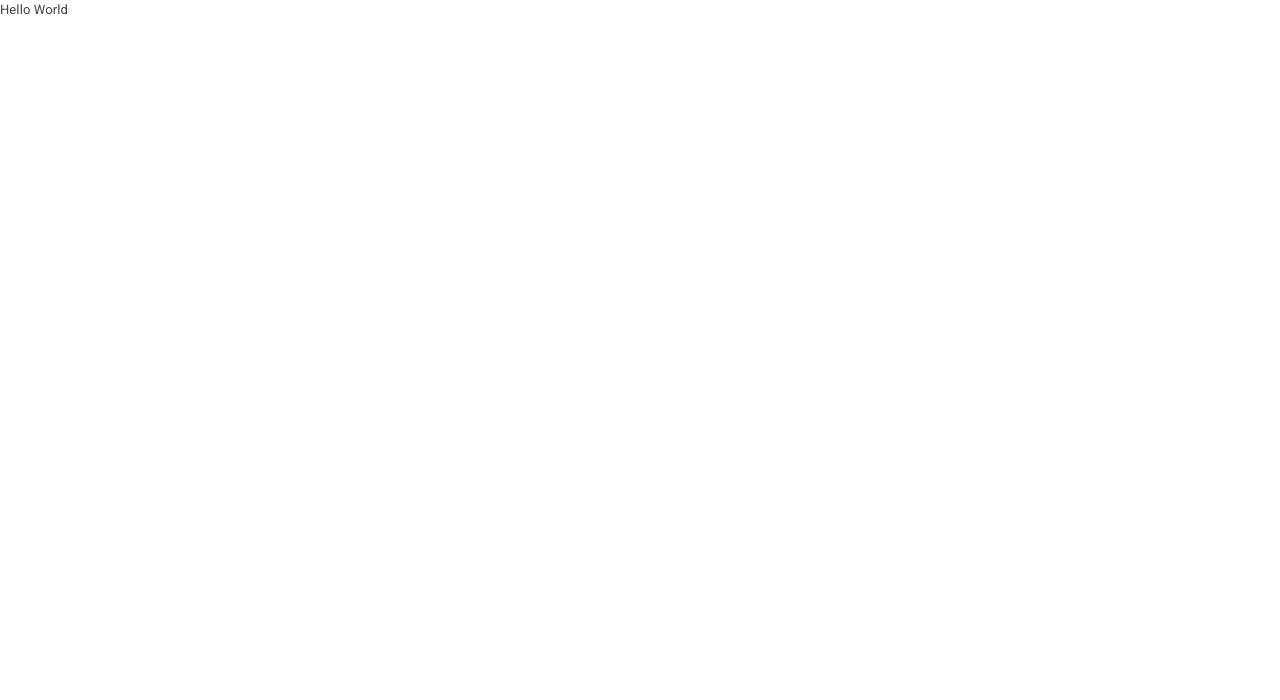
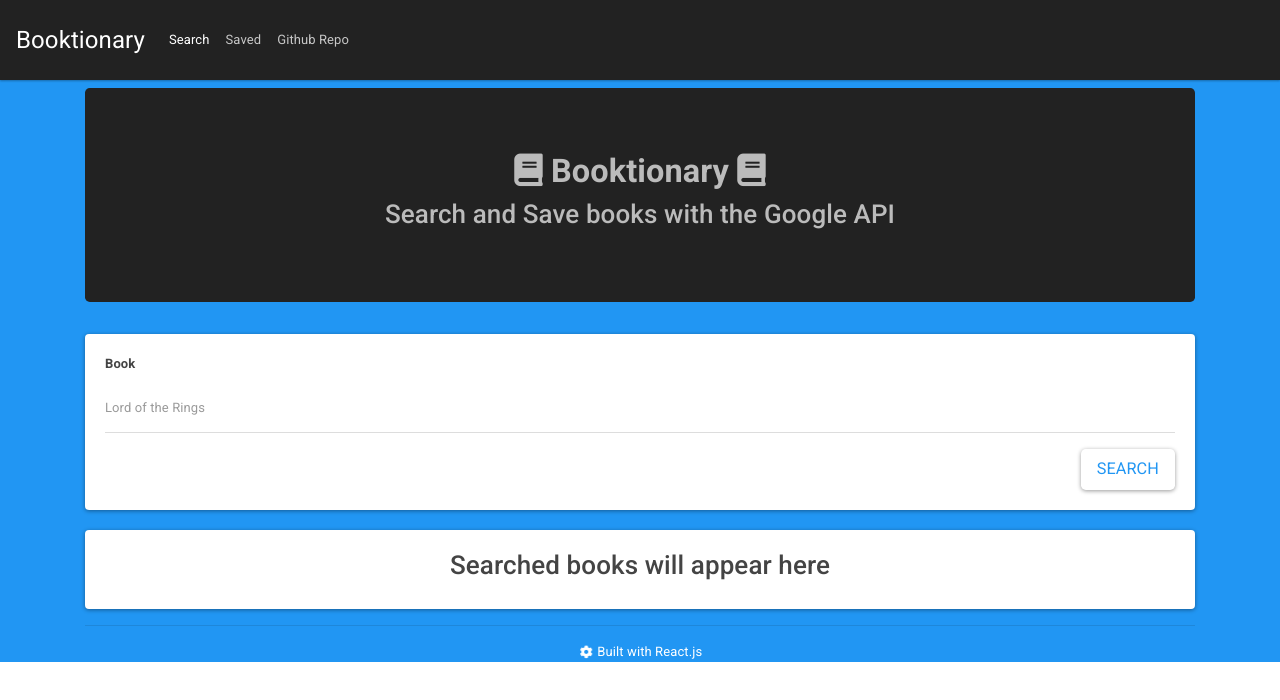
Before and after one commit to wsatchmo/Booktionary, a React (Create React App) app in the folder client/: page / in a window 1280 px wide. Shown: the top 700 px of the page. Built offline with nearby package versions, Linux system fonts and the light colour scheme.

Commit message:
Heroku fixing

```diff
--- a/client/src/App.js
+++ b/client/src/App.js
@@ -8,8 +8,7 @@ import Nav from "./components/Nav";
 
 function App() {
   return (
-    <div>Hello World
-    {/*<Router>
+    <Router>
       <div className="bg-primary">
         <Nav />
         <Switch>
@@ -19,8 +18,7 @@ function App() {
           <Route component={NoMatch} />
         </Switch>
       </div>
-    </Router>*/}
-    </div>
+    </Router>
   );
 }
 
```
Also changed, not shown: 15 other files (tests, documents, lock files or other folders).
